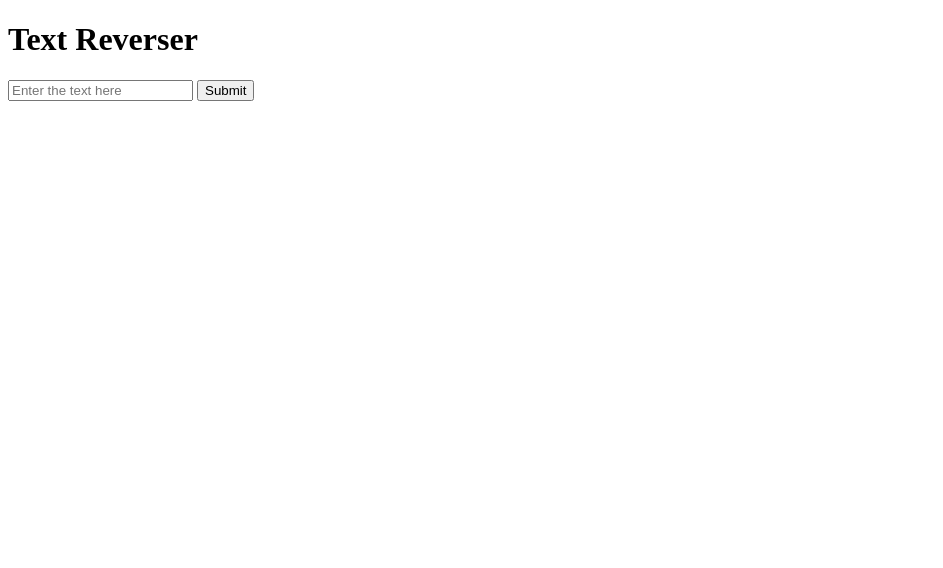
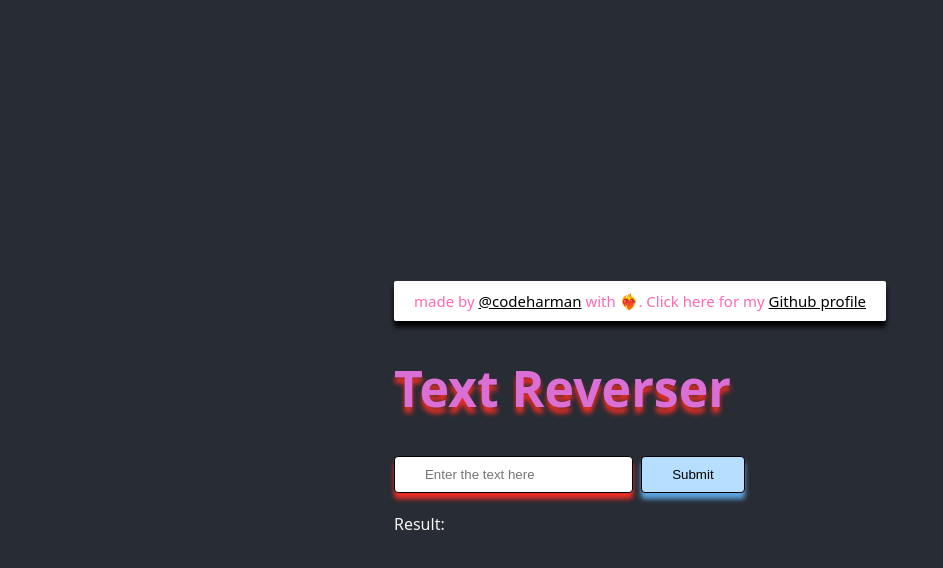
Before and after one commit to codeharman/90-days-of-javascript, a plain HTML site: page Day16-TextReverser/index.html in a window 1280 px wide. Shown: the whole page, without its empty margins (0-943 px from the left). Drawn offline with Linux system fonts and the light colour scheme.

Commit message:
contact added in the index, in the js file result added in the textcontent, styling made

```diff
--- a/Day16-TextReverser/app.js
+++ b/Day16-TextReverser/app.js
@@ -10,5 +10,5 @@ button.addEventListener('click', renderEl);
 
 function renderEl() {
   let text = inputEl.value.split('').reverse().join('');
-  render.textContent = text
+  render.textContent = `Result: ${text}`
 }
--- a/Day16-TextReverser/index.html
+++ b/Day16-TextReverser/index.html
@@ -9,10 +9,11 @@
 </head>
 <body>
   <main>
+    <p class="contact">made by <a href="https://www.linkedin.com/in/codeharman/" target="_blank">@codeharman</a> with ❤️‍🔥. Click here for my <a href="https://github.com/codeharman" target="_blank">Github profile</a></p>
     <h1>Text Reverser</h1>
     <input type="text" placeholder="Enter the text here" class="input"/>
     <button class="button">Submit</button>
-    <div class="render"></div>
+    <div class="render">Result: </div>
   </main>
 </body>
 <script src="app.js"></script>
--- a/Day16-TextReverser/styles.css
+++ b/Day16-TextReverser/styles.css
@@ -0,0 +1,64 @@
+body {
+  background-color: #282c34;
+  font-family: system-ui, -apple-system, BlinkMacSystemFont, 'Segoe UI', Roboto, Oxygen, Ubuntu, Cantarell, 'Open Sans', 'Helvetica Neue', sans-serif;
+  color: whitesmoke;
+  display: flex;
+  justify-content: center;
+  align-items: center;
+  height: 100vh;
+  margin: 0;
+}
+
+h1 {
+  color: #da70d6;
+  text-shadow: 0px 6px 5px #ee2e24;
+  font-size: 50px;
+}
+
+.input {
+  box-shadow: 0px 6px 5px #ee2e24;
+  padding: 10px 30px;
+  border: 1px solid black;
+  border-radius: 4px;
+  transition: .5s;
+}
+
+.input:hover {
+  box-shadow: 0px 6px 5px #7dd181;
+  background-color: #c9ffe2;
+  transform: scale(1.05);
+  transition: 1s;
+  cursor: pointer;
+}
+
+.button {
+  box-shadow: 0px 6px 5px #5ea6e2;
+  background-color: #b6deff;
+  padding: 10px 30px;
+  border: 1px solid black;
+  border-radius: 4px;
+  transition: .5s;
+  margin-left: 4px;
+  margin-bottom: 20px;
+}
+
+.button:hover {
+  box-shadow: 0px 6px 5px #85cb33;
+  background-color: white;
+  transform: scale(1.05);
+  transition: 1s;
+  cursor: pointer;
+}
+
+.contact {
+  color: hotpink;
+  font-size: 15px;
+  padding: 10px 20px;
+  background-color: white;
+  border-radius: 2px;
+  box-shadow: 0px 6px 5px black;
+}
+
+a {
+  color: black;
+}
```
